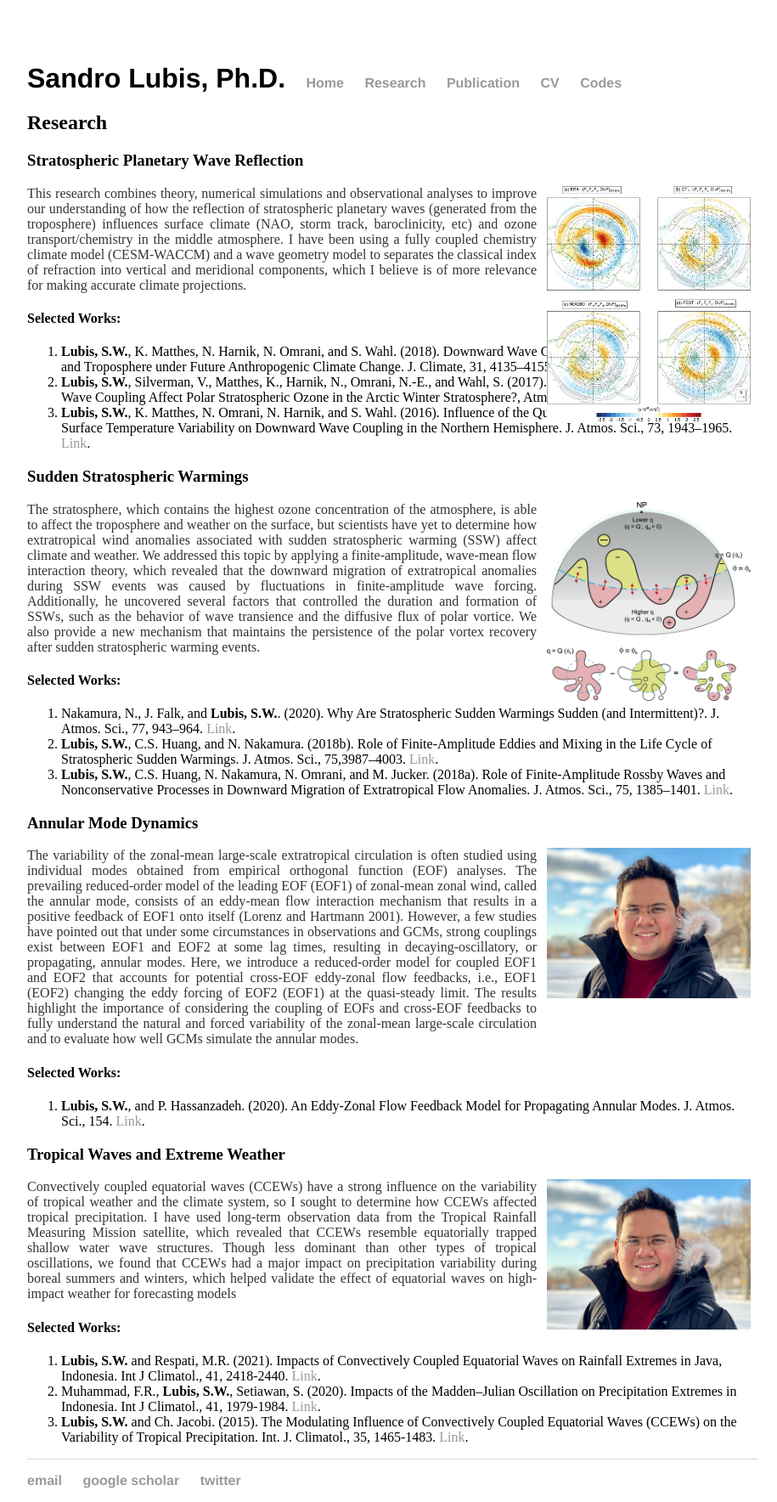
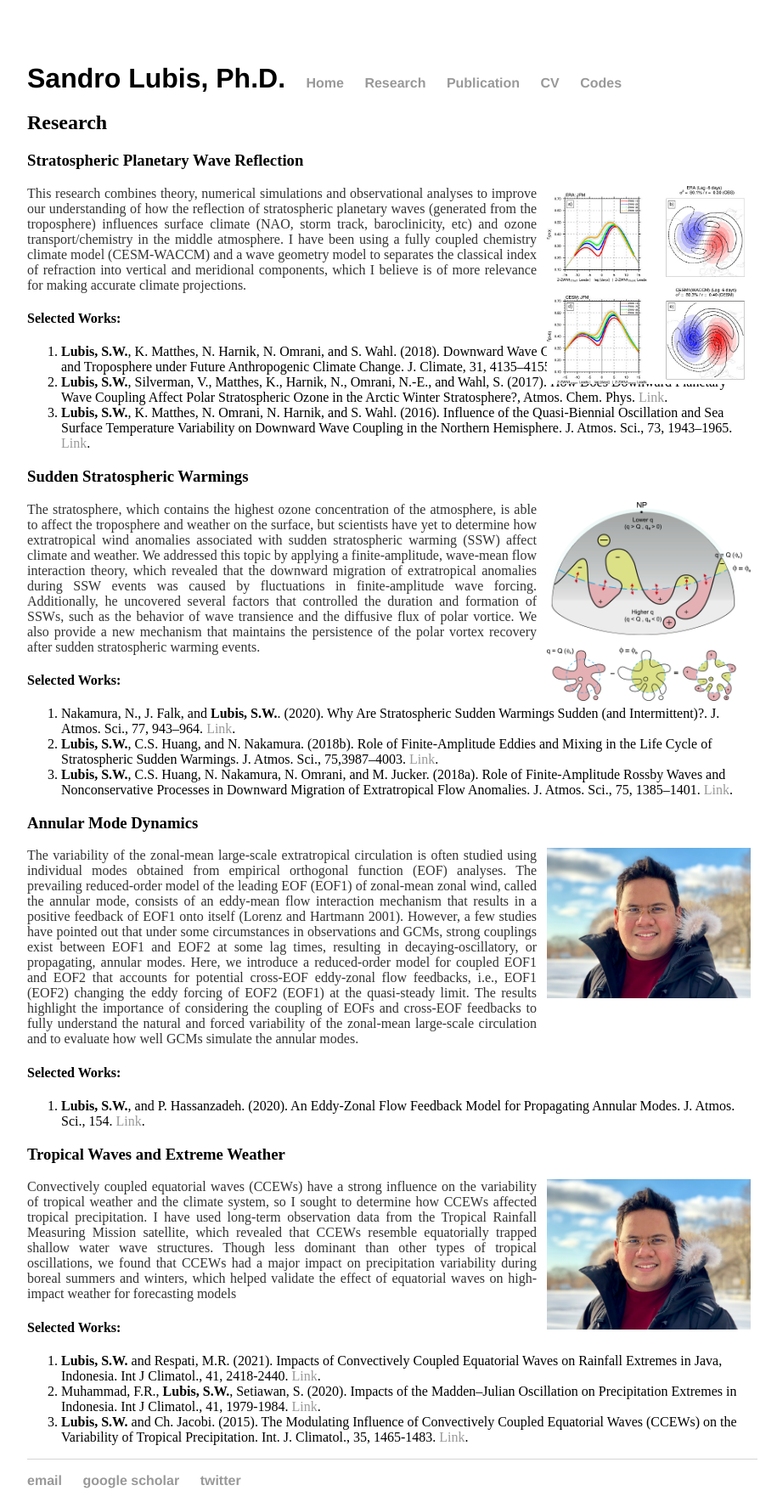
Before and after one commit to sandrolubis/sandrolubis.github.io, a Jekyll site: the page built from research/index.html, in a window 1280 px wide. Shown: the whole page at 85% size, without its empty margins (276-1191 px from the left). Built offline with Jekyll 4.4.1, drawn with Linux system fonts in a browser that asks for light colours.

Commit message:
Update index.html

```diff
--- a/research/index.html
+++ b/research/index.html
@@ -5,7 +5,7 @@
 		<div class="Group">
 			<h2>Research</h2>
 			<h3>Stratospheric Planetary Wave Reflection</h3>
-			<img src="https://sandrolubis.github.io/assets/images/full-jas-d-15-0072.1-f10.jpg" alt="Fig 1" style="position:absolute; left:920px; width:240px">
+			<img src="https://sandrolubis.github.io/assets/images/full-jas-d-15-0072.1-f2.jpg" alt="Fig 1" style="position:absolute; left:920px; width:240px">
 			<p class="indented", style="width:600px"><font size=3> This research combines theory, numerical simulations and
 				observational analyses to improve our understanding of how the reflection of stratospheric planetary waves (generated from the troposphere)
 				 influences surface climate (NAO, storm track, baroclinicity, etc) and ozone transport/chemistry in the middle atmosphere. I have been
```
